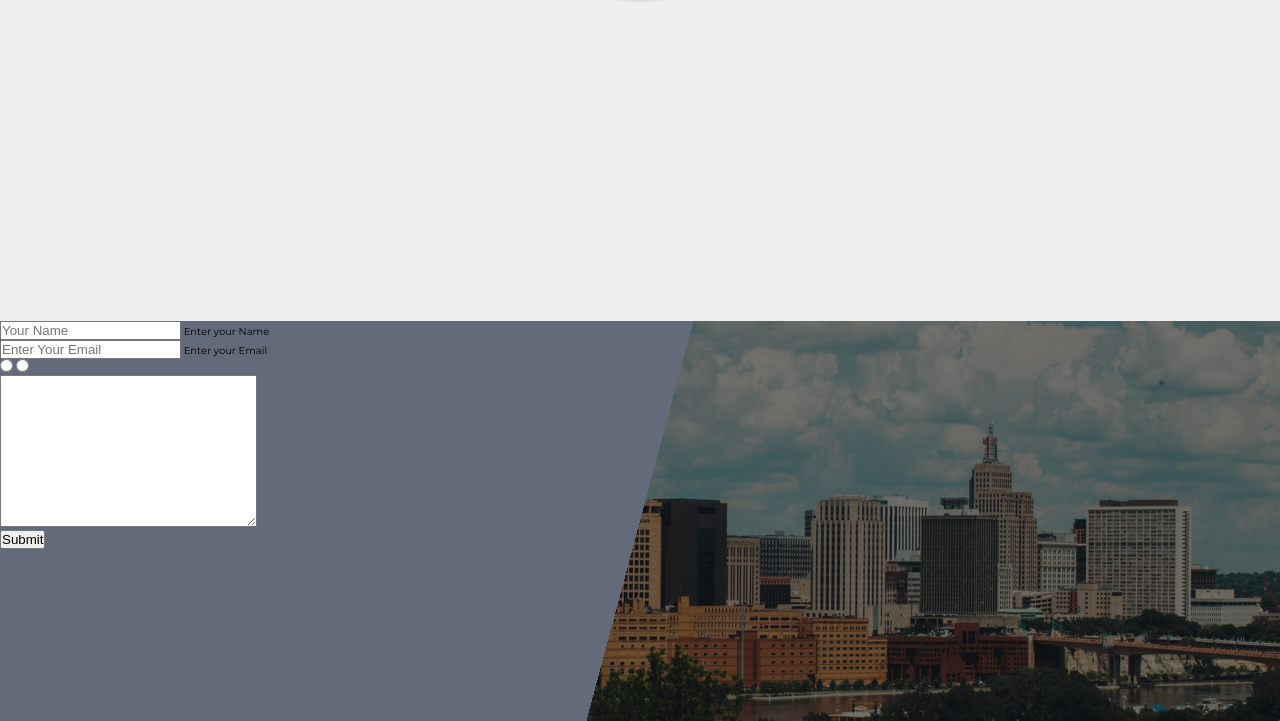
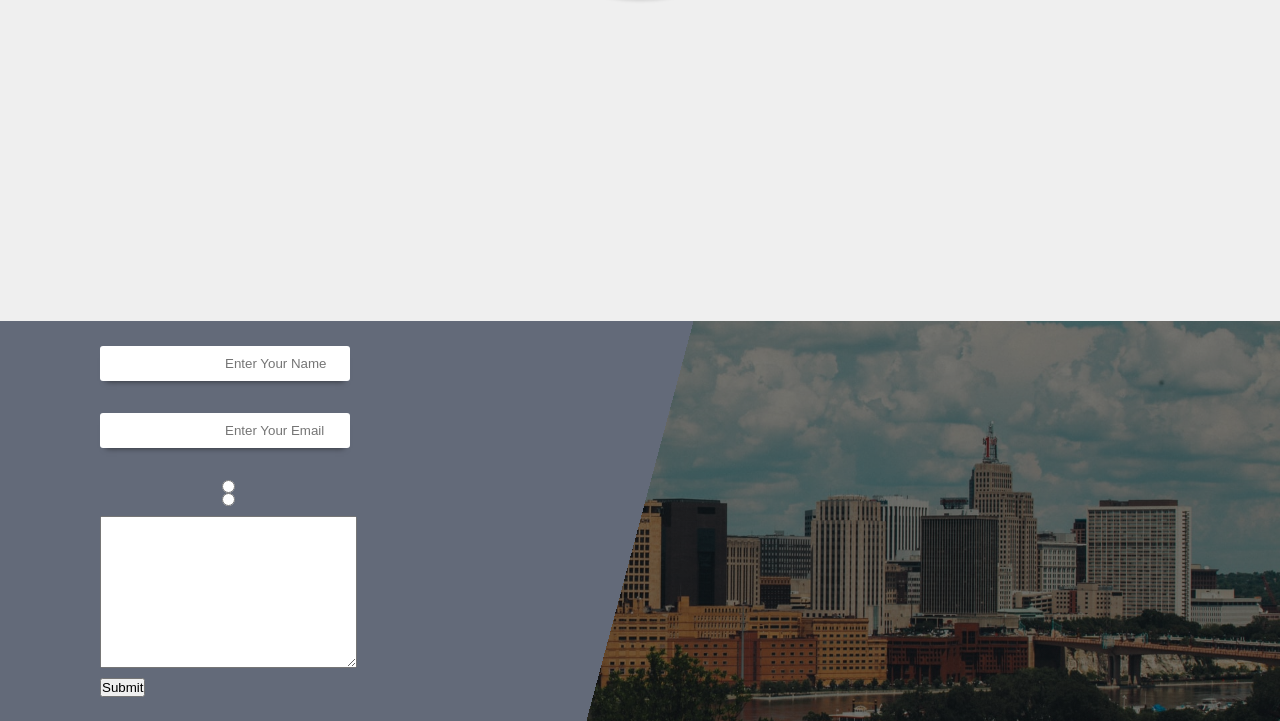
Before and after one commit to M-Alamgir/My-Portfolio, a website: page index.html in a window 1280 px wide. Shown: the part 679-1400 px from the top of the page. Drawn offline with Linux system fonts and the light colour scheme.

Commit message:
completed input fields and label

```diff
--- a/index.html
+++ b/index.html
@@ -34,11 +34,11 @@
     <section class="contact">
         <form action="#" class="form">
             <div class="form__input">
-                <input type="text" class="form__name" id="name" placeholder="Your Name">
+                <input type="text" class="form__field" id="name" placeholder="Enter Your Name">
                 <label for="name" class="form__label">Enter your Name</label>
             </div>
             <div class="form__input">
-                <input type="email" class="form__email" id="email" placeholder="Enter Your Email">
+                <input type="email" class="form__field" id="email" placeholder="Enter Your Email">
                 <label for="email" class="form__label">Enter your Email</label>
             </div>
             <div class="form__input">
--- a/sass/components/_contact.scss
+++ b/sass/components/_contact.scss
@@ -8,24 +8,60 @@
     url(../img/footer.jpg);
     background-size: cover;
     background-position: center;
+    display: flex;
+    align-items: center;
 }
 
 .form {
+    margin-left: 10rem;
+    font-family: inherit;
+    font-size: 1.2rem;
+
     &__input {
+        margin-bottom: 1rem;
+        display: flex;
+        flex-direction: column;
+    }
+
+    &__field {
+        padding: 1rem;
+        width: 25rem;
+        border-radius: 3px;
+        border: none;
+        box-shadow: 0 .6rem .6rem -.6rem rgba(0,0,0, .6);
 
     }
 
-    &__name {
-
+    &__field:focus {
+        outline: none;
     }
 
-    &__email {
-
+    &__field::-webkit-input-placeholder {
+        transform: translateX(50%);
+        transition: all .2s;
+    }
+    &__field:focus::-webkit-input-placeholder {
+        transform: translateX(0%);
+        opacity: 0;
+        visibility: hidden;
     }
 
     &__label {
+        margin-top: .7rem;
+        color: var(--color-bkg);
+        margin-left: 1rem;
+        transition: all .2s;
+        transform: translateY(-3rem);
+        opacity: 0;
+        visibility: hidden;
+    }
 
+    &__field:focus + &__label {
+        transform: translateY(0);
+        opacity: 1;
+        visibility: visible;
     }
+
 
     &__radio-male {
 
```
Also changed, not shown: css/style.css, 2 other files.
